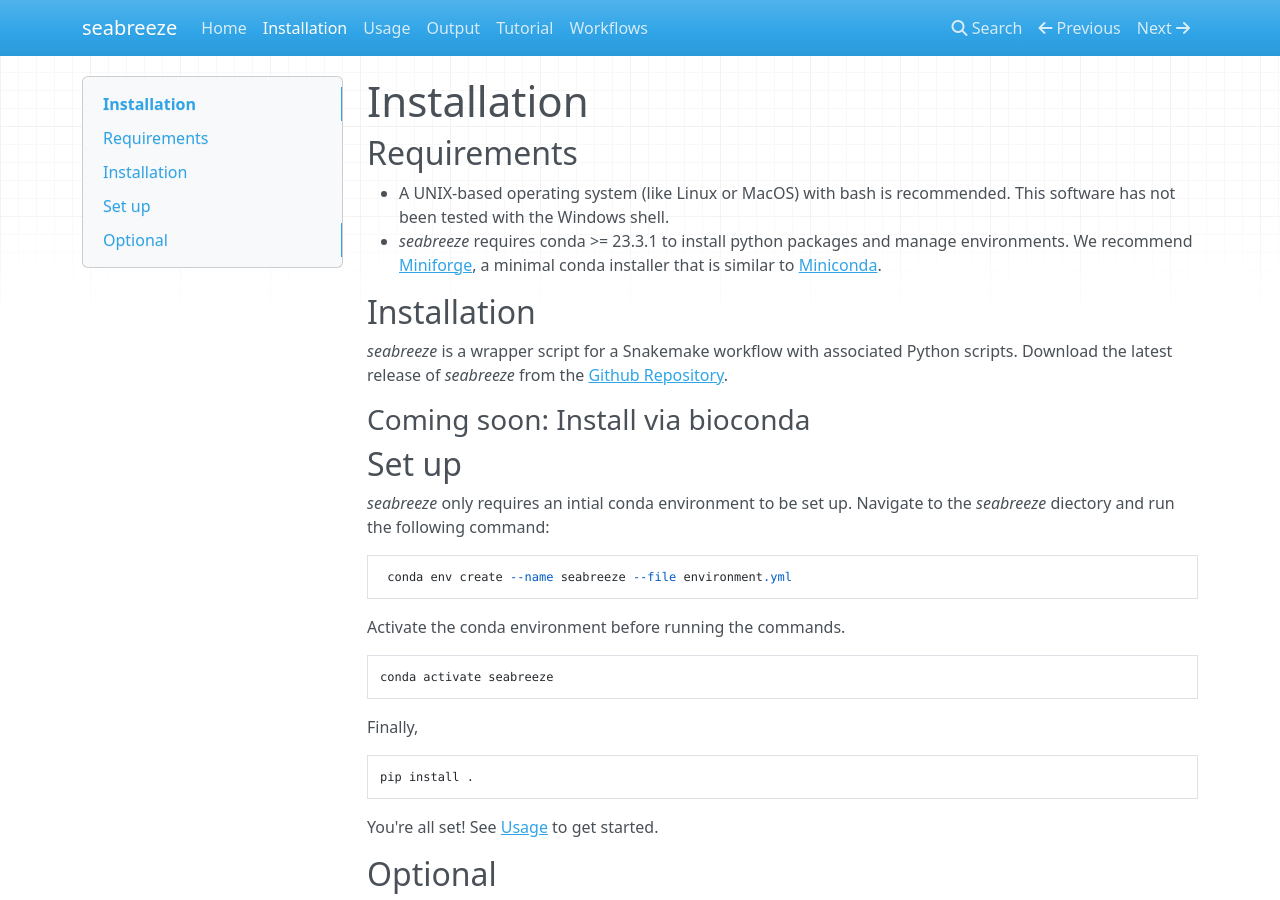
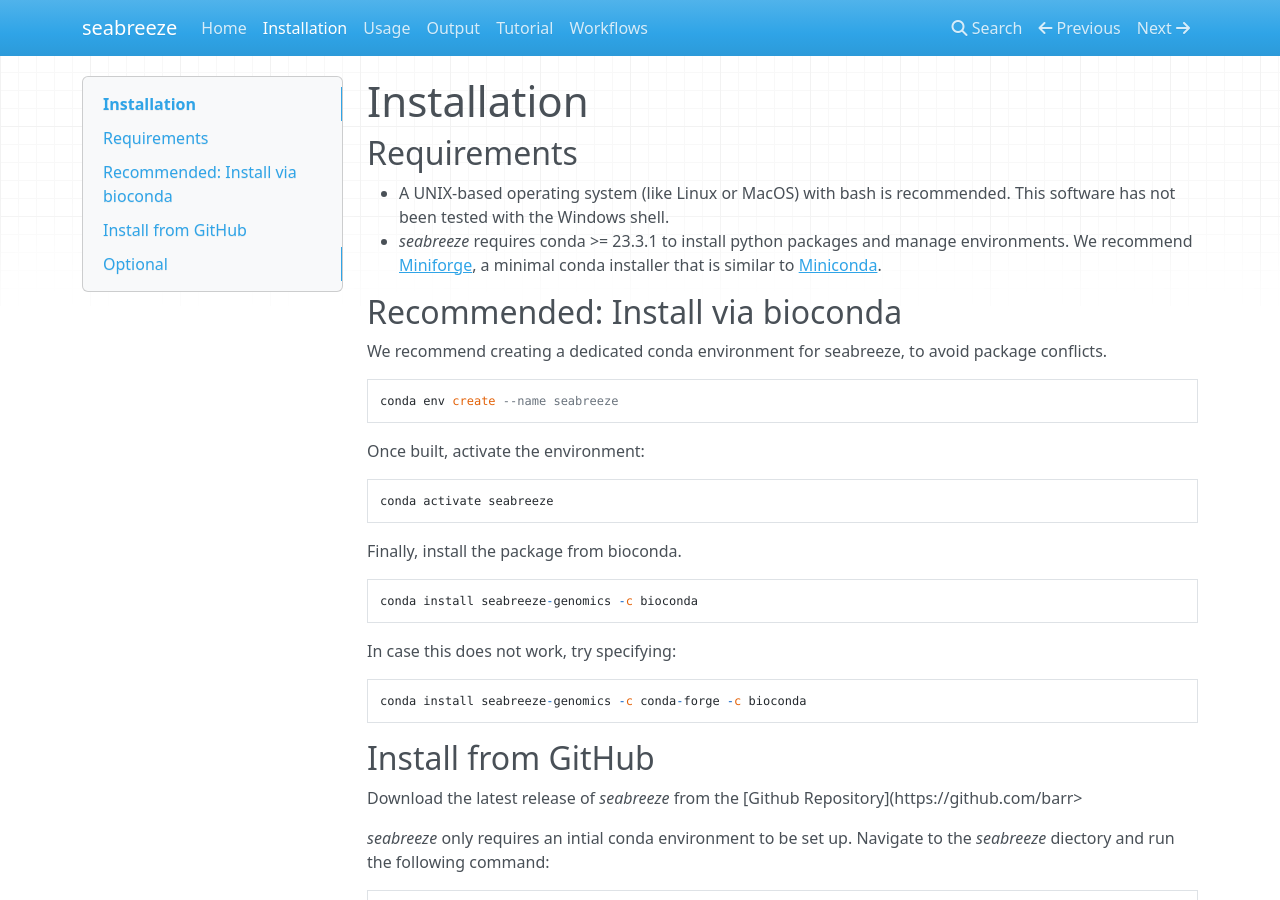
Before and after one commit to barricklab/seabreeze, an MkDocs documentation site: the page built from documentation/docs/installation.md, in a window 1280 px wide and 900 px high. Built offline with MkDocs 1.6.1, drawn with Linux system fonts in a browser that asks for light colours; nearby versions of some CDN libraries.

Commit message:
Update docs with install instructions

````diff
--- a/documentation/docs/installation.md
+++ b/documentation/docs/installation.md
@@ -4,13 +4,40 @@
 - A UNIX-based operating system (like Linux or MacOS) with bash is recommended. This software has not been tested with the Windows shell.
 - _seabreeze_ requires conda >= 23.3.1 to install python packages and manage environments. We recommend [Miniforge](https://github.com/conda-forge/miniforge), a minimal conda installer that is similar to [Miniconda](https://docs.anaconda.com/miniconda/).
 
-## Installation
-_seabreeze_ is a wrapper script for a Snakemake workflow with associated Python scripts. Download the latest release of _seabreeze_ from the [Github Repository](https://github.com/barricklab/seabreeze/releases).
+## Recommended: Install via bioconda
 
-### Coming soon: Install via bioconda
+We recommend creating a dedicated conda environment for seabreeze, to avoid package conflicts.
 
-## Set up
+```
+conda env create --name seabreeze
+```
+
+Once built, activate the environment:
+
+```
+conda activate seabreeze
+```
+
+Finally, install the package from bioconda.
+
+```
+conda install seabreeze-genomics -c bioconda
+```
+
+In case this does not work, try specifying:
+
+```
+conda install seabreeze-genomics -c conda-forge -c bioconda
+```
+
+
+## Install from GitHub
+
+
+Download the latest release of _seabreeze_ from the [Github Repository](https://github.com/barr>
+
 _seabreeze_ only requires an intial conda environment to be set up. Navigate to the _seabreeze_ diectory and run the following command:
+
 ```
  conda env create --name seabreeze --file environment.yml
 ```
````
